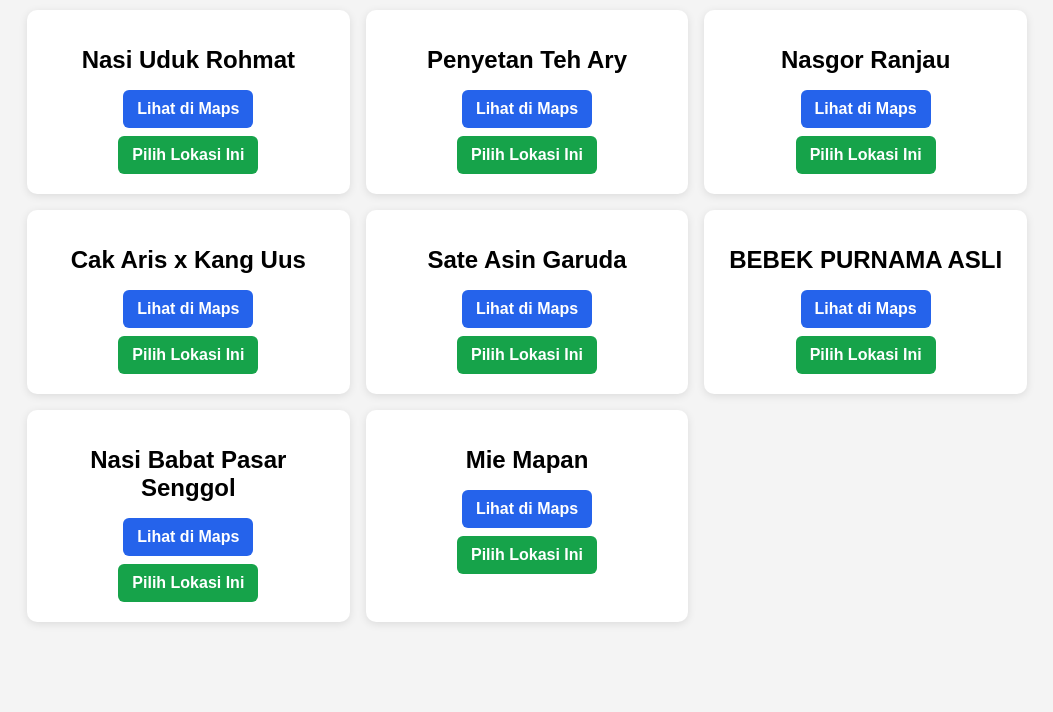
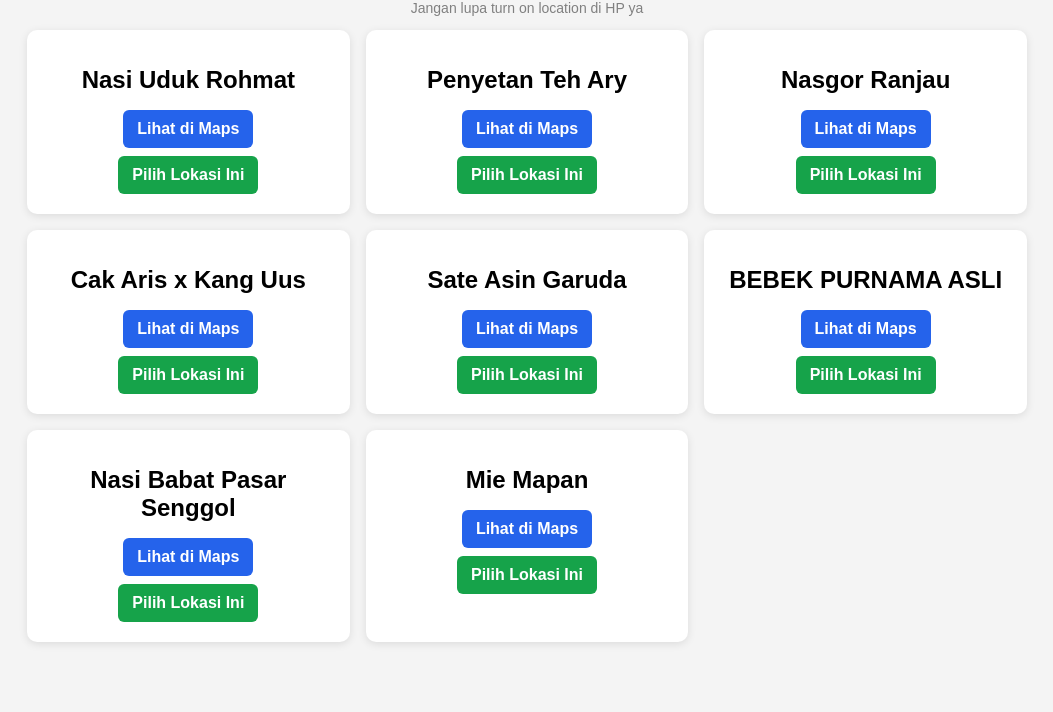
Before and after one commit to adhyasta007/na, a plain HTML site: page index.html in a window 1280 px wide. Shown: the part 88-800 px from the top of the page, without its empty margins (113-1166 px from the left). Drawn offline with Linux system fonts and the light colour scheme.

Commit message:
Add files via upload

```diff
--- a/index.html
+++ b/index.html
@@ -57,6 +57,9 @@
 </head>
 <body>
   <h1>BOLEH PILIH MAU MAKAN DIMANA</h1>
+  <p style="font-size:14px; color:gray; text-align:center; margin-top:-10px;">
+      Jangan lupa turn on location di HP ya
+  </p>
   <div class="grid">
 
     <!-- Nasi Uduk Rohmat -->
```
